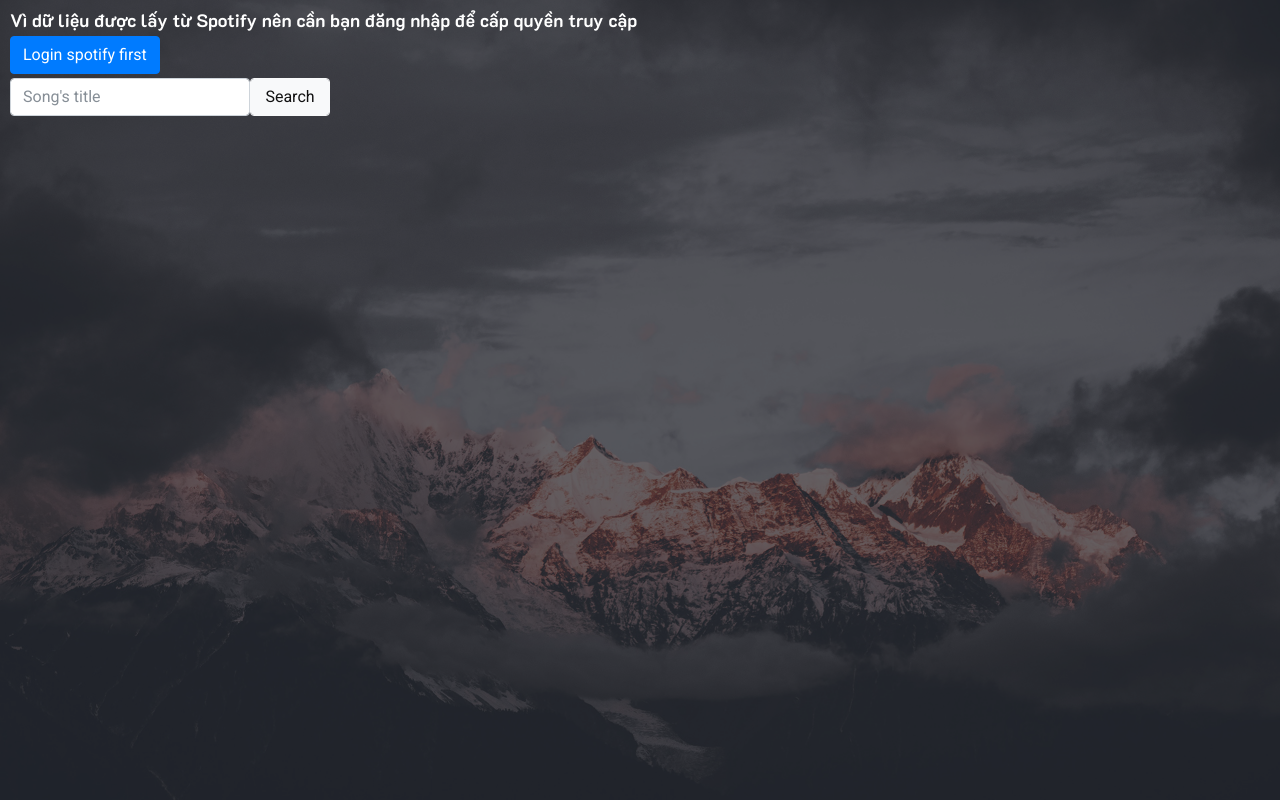
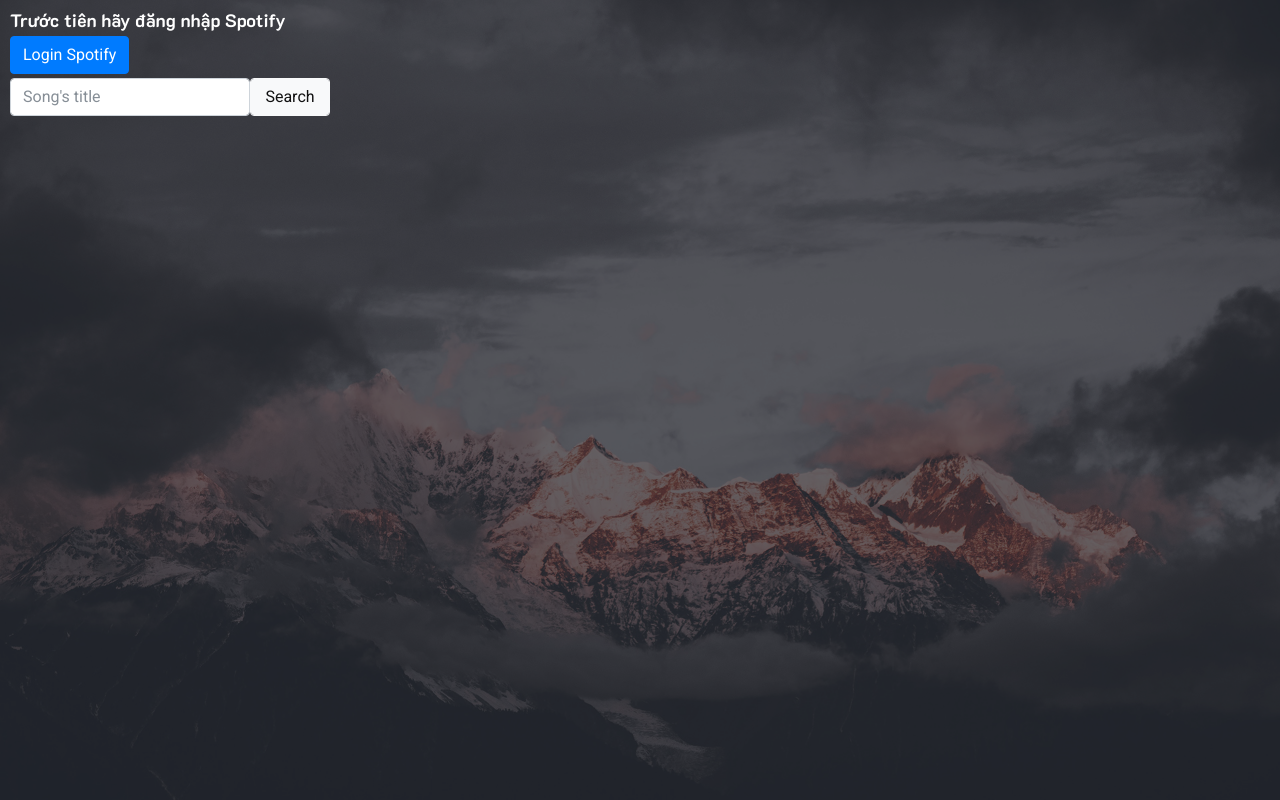
Before and after one commit to thanhhuynhk17/thanhhuynhk17.github.io, a website with bundled scripts: page song-cloud.html in a window 1280 px wide. Built offline with nearby package versions, Linux system fonts and the light colour scheme.

Commit message:
add some text

```diff
--- a/js/script.js
+++ b/js/script.js
@@ -53,6 +53,11 @@ app.events = function(){
                     </li>`;
                 });
                 $("#list-track").html(listItem);
+            })
+            .catch( err => {
+                window.alert("Oops!!! Something wrong, please re-login spotify to get rid of this problem.");
+                console.log("error:");
+                console.log(err);
             });
     });
 };
--- a/song-cloud.html
+++ b/song-cloud.html
@@ -63,8 +63,8 @@
                         <!-- <h1 style="margin: 0">Launching soon!!!</h1> -->
 			        </div> <!-- /.main-wrapper -->
 					<div style="text-align: left;" class="search-form form-group">
-						<h6 style="color: white;">Vì dữ liệu được lấy từ Spotify nên cần bạn đăng nhập để cấp quyền truy cập</h6>
-						<a style="margin: 4px 0;" href="https://spotify-auth-songcloud.herokuapp.com/login" class="btn btn-primary">Login spotify first</a>
+						<h6 style="color: white; width: 80vw;">Trước tiên hãy đăng nhập Spotify</h6>
+						<a style="margin: 4px 0;" href="https://spotify-auth-songcloud.herokuapp.com/login" class="btn btn-primary">Login Spotify</a>
 						<br>
                         <form style="display: flex" action="">
                             <input id="title" style="width: 30vh" type="search" class="form-control" placeholder="Song's title" value="">
```
